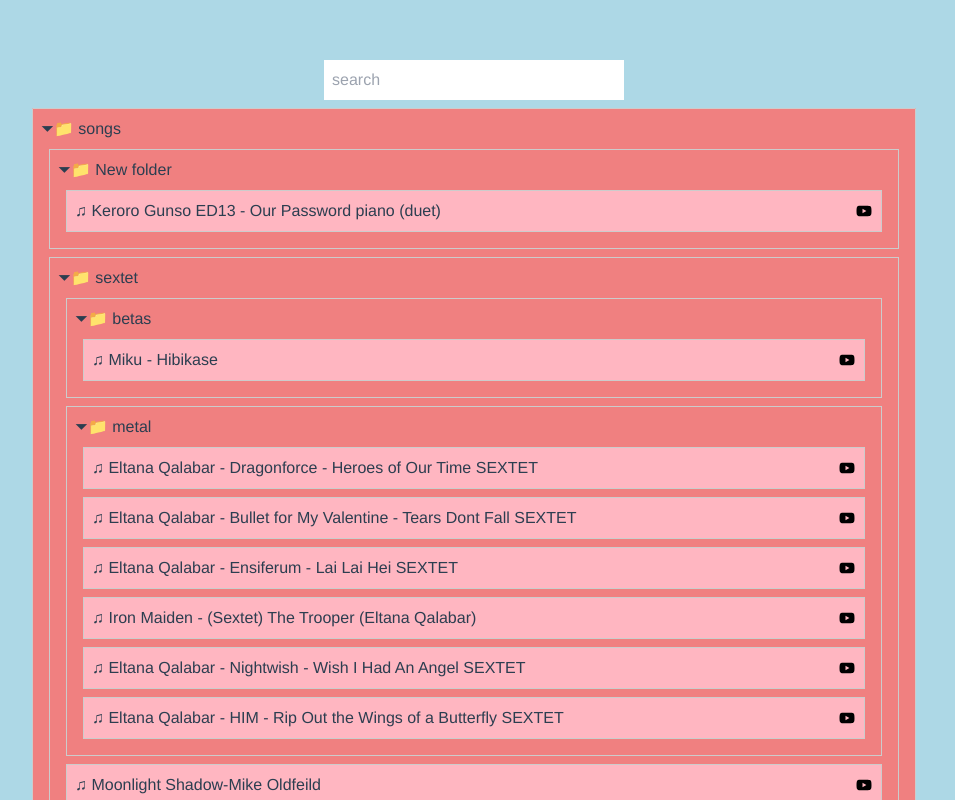
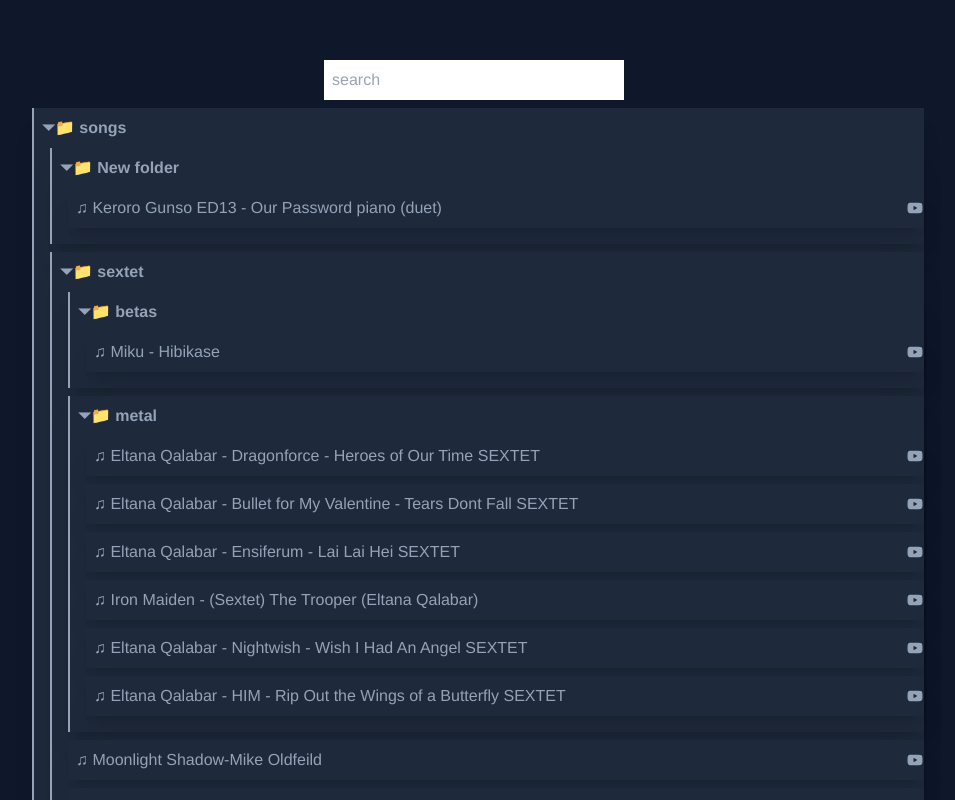
Before and after one commit to pink-papaya/the-papayas, a Vue app: page / in a window 1280 px wide. Shown: the top 800 px of the page, without its empty margins (166-1121 px from the left). Built offline with nearby package versions, Linux system fonts and the light colour scheme.

Commit message:
feat: Redesign UI (WIP)

```diff
--- a/src/App.vue
+++ b/src/App.vue
@@ -1,17 +1,17 @@
 <template>
-  <HelloWorld />
+  <SongList />
 </template>
 
 <script setup lang="ts">
 // This starter template is using Vue 3 <script setup> SFCs
 // Check out https://v3.vuejs.org/api/sfc-script-setup.html#sfc-script-setup
-import HelloWorld from './components/HelloWorld.vue';
+import SongList from './components/SongLIst.vue';
 </script>
 
 <style>
 body {
   margin: 0;
-  background: lightblue;
+  @apply bg-slate-900;
 }
 
 #app {
--- a/src/components/FileTree.vue
+++ b/src/components/FileTree.vue
@@ -3,13 +3,13 @@
     <template v-for="item in items" :key="item.name">
       <div
         v-if="item.isVisible !== false"
-        :class="item.type"
-        class="item"
+        :class="{ [item.type]: true, first: depth === 0 }"
+        class="item bg-slate-800 text-slate-400 shadow-xl"
         tabindex="0"
         @keyup.enter="toggle(item)"
         @click.stop="toggle(item)"
       >
-        <div>
+        <div class="item-name">
           <template v-if="item.type === 'folder'">
             <span v-show="itemStateMap[item.name] !== false">⏷</span>
             <span v-show="itemStateMap[item.name] === false">⏵</span>
@@ -26,6 +26,8 @@
               encodeURIComponent(item.name)
             "
             target="_blank"
+            rel="noopener noreferrer"
+            class="fill-slate-400 hover:fill-orange-900"
             title="Search song name on youtube"
           >
             <mdi-icon :path="mdiYoutube" :size="18" />
@@ -35,6 +37,7 @@
           <FileTree
             v-show="itemStateMap[item.name] !== false"
             :items="item.children"
+            :depth="depth + 1"
           />
         </div>
       </div>
@@ -48,7 +51,9 @@
 import { Collection, Folder, Song } from '../types';
 import MdiIcon from './MdiIcon.vue';
 
-defineProps<{ items: Collection }>();
+withDefaults(defineProps<{ items: Collection; depth: number }>(), {
+  depth: 0,
+});
 
 const itemStateMap = ref<Record<string, boolean>>({});
 
@@ -64,17 +69,28 @@
 
 <style lang="css">
 .item {
-  padding: 8px;
-  margin: 8px;
+  @apply font-medium;
+
+  .first {
+    margin-right: 8px;
+  }
+
+  padding: 8px 0 8px 8px;
+  margin: 8px 0 8px 8px;
 
   text-align: start;
-
-  border: 1px solid #ccc;
 }
 
 .folder {
-  background: lightcoral;
-  cursor: pointer;
+  @apply cursor-pointer border-l-2 border-slate-400 font-bold;
+
+  :hover {
+    @apply border-fuchsia-300 text-fuchsia-300;
+
+    > .item-name {
+      @apply text-fuchsia-300;
+    }
+  }
 }
 
 .song {
--- a/src/components/HelloWorld.vue
+++ b/src/components/SongLIst.vue
@@ -8,7 +8,7 @@
     class="search-input"
   />
 
-  <FileTree :items="filteredItems" class="file-tree" />
+  <FileTree :items="filteredItems" class="file-tree rounded-lg" />
 
   <footer class="footer">Last update: {{ createdAt }}</footer>
 </template>
```
